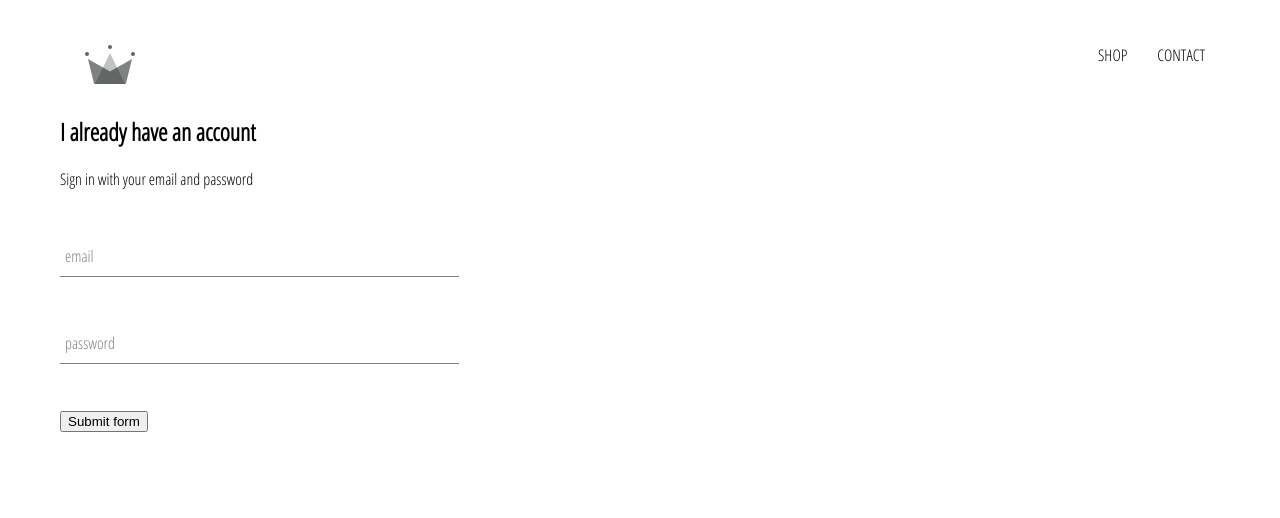
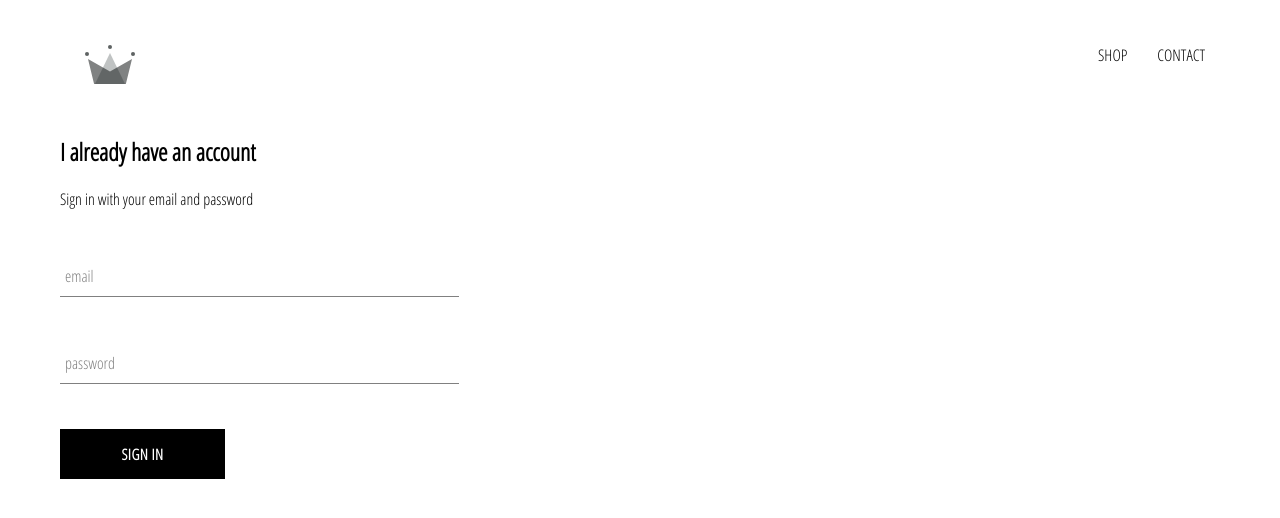
Before and after one commit to theborgh/clothing-store, a React (Create React App) app: page /signin in a window 1280 px wide. Shown: the top 518 px of the page. Built offline with nearby package versions, Linux system fonts and the light colour scheme.

Commit message:
Add CustomButton

```diff
--- /dev/null
+++ b/src/components/CustomButton/CustomButton.js
@@ -0,0 +1,14 @@
+import React from 'react';
+import './CustomButton.scss';
+
+const customButton = ({ children, ...otherProps}) => {
+
+
+   return(
+      <button className="CustomButton" {...otherProps} >
+         {children}
+      </button>
+   )
+}
+
+export default customButton;
--- /dev/null
+++ b/src/components/CustomButton/CustomButton.scss
@@ -0,0 +1,22 @@
+.CustomButton {
+   min-width: 165px;
+   width: auto;
+   height: 50px;
+   letter-spacing: 0.5px;
+   line-height: 50px;
+   padding: 0 35px 0 35px;
+   font-size: 15px;
+   background-color: black;
+   color: white;
+   text-transform: uppercase;
+   font-family: 'Open Sans Condensed';
+   font-weight: bolder;
+   border: none;
+   cursor: pointer;
+
+   &:hover {
+     background-color: white;
+     color: black;
+     border: 1px solid black;
+   }
+ }
--- a/src/components/SignIn/SignIn.js
+++ b/src/components/SignIn/SignIn.js
@@ -1,6 +1,7 @@
 import React, { Component } from 'react';
 import './SignIn.scss'
 import FormInput from '../FormInput/FormInput';
+import CustomButton from '../CustomButton/CustomButton';
 
 class SignIn extends Component {
 
@@ -30,7 +31,7 @@
 
    render() {
 
-      return(
+      return (
          <div className="SignIn">
             <h2>I already have an account</h2>
             <span>Sign in with your email and password</span>
@@ -52,7 +53,8 @@
                   label="password"
                   required />
 
-               <input type="submit" value="Submit form" />
+               <CustomButton type="submit">Sign in
+               </CustomButton>
             </form>
          </div>
       )
--- a/src/components/SignIn/SignIn.scss
+++ b/src/components/SignIn/SignIn.scss
@@ -1,3 +1,9 @@
 .SignIn {
    width: 30vw;
+   display: flex;
+   flex-direction: column;
+
+   .title {
+      margin: 10px 0px;
+   }
 }
```
